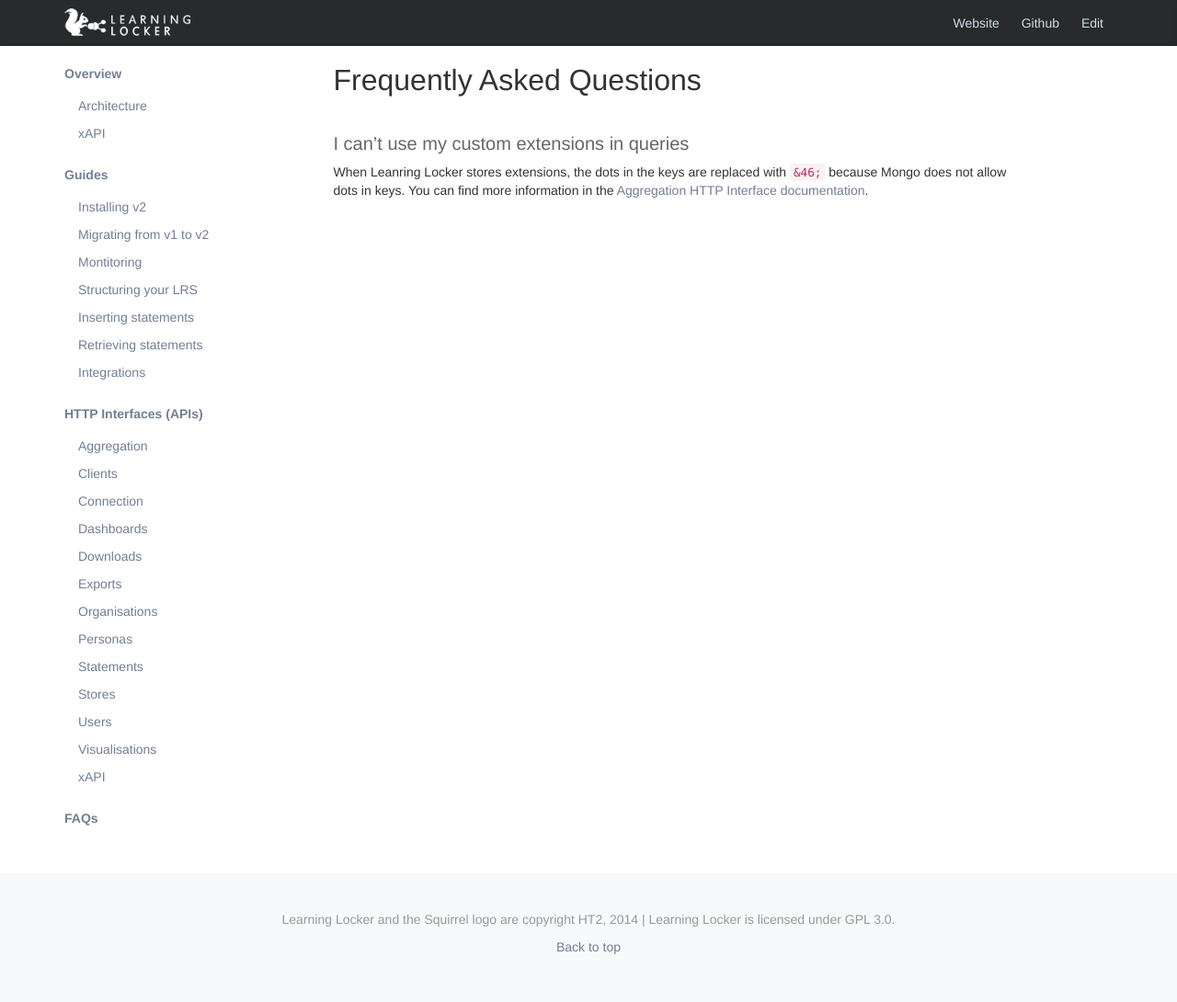
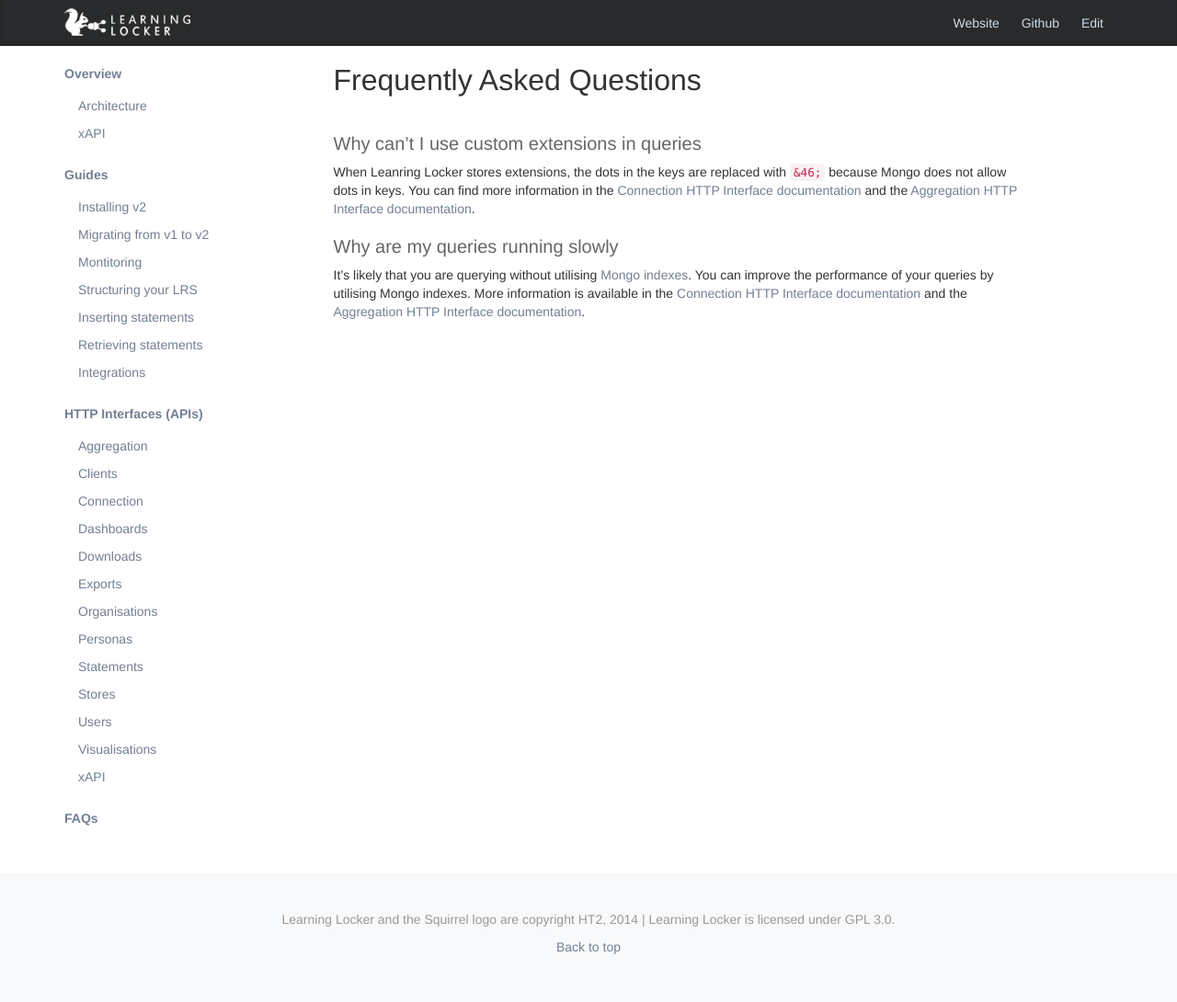
Before and after one commit to LearningLocker/docs, a Jekyll site: the page built from src/faqs.md, in a window 1280 px wide. Shown: the whole page at 92% size. Built offline with Jekyll 4.4.1, drawn with Linux system fonts in a browser that asks for light colours; nearby versions of some CDN libraries; our own code applies the rules of GitHub Pages for plain Markdown files.

Commit message:
Adds details regarding indexes.

```diff
--- a/src/faqs.md
+++ b/src/faqs.md
@@ -3,5 +3,8 @@
 
 # Frequently Asked Questions
 
-#### I can't use my custom extensions in queries
-When Leanring Locker stores extensions, the dots in the keys are replaced with `&46;` because Mongo does not allow dots in keys. You can find more information in the [Aggregation HTTP Interface documentation](../http-aggregation#projecting-with-extension-keys).
+#### Why can't I use custom extensions in queries
+When Leanring Locker stores extensions, the dots in the keys are replaced with `&46;` because Mongo does not allow dots in keys. You can find more information in the [Connection HTTP Interface documentation](../http-connection#filtering-with-extension-keys) and the [Aggregation HTTP Interface documentation](../http-aggregation#projecting-with-extension-keys).
+
+#### Why are my queries running slowly
+It's likely that you are querying without utilising [Mongo indexes](https://docs.mongodb.com/manual/indexes/). You can improve the performance of your queries by utilising Mongo indexes. More information is available in the [Connection HTTP Interface documentation](../http-connection#filtering-with-improved-performance) and the [Aggregation HTTP Interface documentation](../http-aggregation#matching-with-improved-performance).
```
Also changed, not shown: src/http-aggregation.md (+6 -0 lines), src/http-connection.md (+6 -0 lines).
